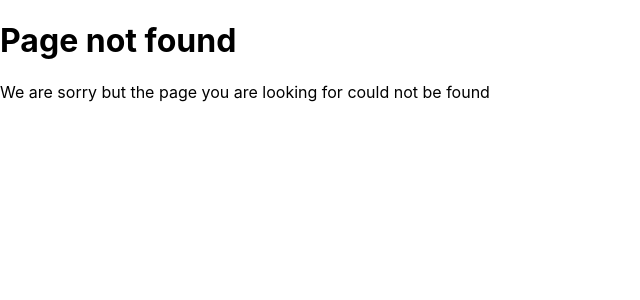
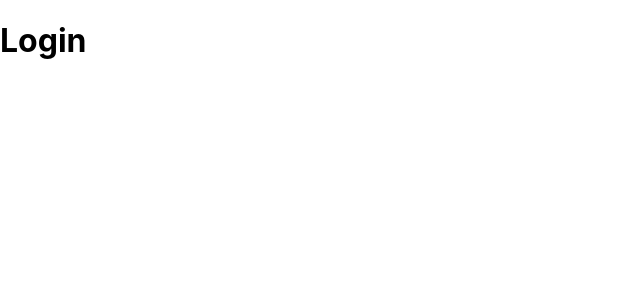
Before and after one commit to bci-innovation-labs/treepal-frontend, a React (Create React App) app: page /login in a window 1280 px wide. Before the commit this address had no page. Shown: the top 300 px of the page, without its empty margins (0-640 px from the left). Built offline with nearby package versions, Linux system fonts and the light colour scheme.

Commit message:
Added blank login and register pages.

```diff
--- a/src/components/indexComponent.js
+++ b/src/components/indexComponent.js
@@ -1,4 +1,5 @@
 import React, { Component } from "react";
+import { Link } from "react-router-dom";
 
 
 export default function IndexComponent(props) {
@@ -6,6 +7,8 @@ export default function IndexComponent(props) {
         <div>
             <h1>Welcome to TreePal!</h1>
             <p>This is an app which helps you track trees you are growing for your business or personal.</p>
+            <Link to="/register">Register</Link><br /><br />
+            <Link to="/login">Login</Link>
         </div>
     );
 }
--- /dev/null
+++ b/src/components/loginComponent.js
@@ -0,0 +1,10 @@
+import React, { Component } from "react";
+
+
+export default function LoginComponent(props) {
+    return (
+        <div>
+            <h1>Login</h1>
+        </div>
+    );
+}
--- /dev/null
+++ b/src/components/registerComponent.js
@@ -0,0 +1,10 @@
+import React, { Component } from "react";
+
+
+export default function RegisterComponent(props) {
+    return (
+        <div>
+            <h1>Register</h1>
+        </div>
+    );
+}
--- a/src/containers/appContainer.js
+++ b/src/containers/appContainer.js
@@ -3,6 +3,8 @@ import { BrowserRouter as Router, Route, withRouter, Switch, Link } from "react-
 
 import IndexContainer from "./indexContainer";
 import NotFound404Container from "./notFound404Container";
+import RegisterContainer from "./registerContainer";
+import LoginContainer from "./loginContainer";
 
 
 class AppContainer extends Component {
@@ -28,6 +30,8 @@ class AppContainer extends Component {
 
            <Switch>
                <Route path="/" exact component={IndexContainer} />
+               <Route path="/register" exact component={RegisterContainer} />
+               <Route path="/login" exact component={LoginContainer} />
                <Route component={NotFound404Container} />
            </Switch>
          </div>
--- /dev/null
+++ b/src/containers/loginContainer.js
@@ -0,0 +1,20 @@
+import React, { Component } from "react";
+
+import LoginComponent from "../components/loginComponent";
+
+
+export default class LoginContainer extends Component {
+    constructor(props) {
+        super(props);
+        this.state = {
+
+        };
+    }
+
+    render() {
+        return (
+            <LoginComponent
+            />
+        );
+    }
+}
--- /dev/null
+++ b/src/containers/registerContainer.js
@@ -0,0 +1,21 @@
+import React, { Component } from "react";
+
+import RegisterComponent from "../components/registerComponent";
+
+
+export default class RegisterContainer extends Component {
+    constructor(props) {
+        super(props);
+        this.state = {
+
+        }
+
+    }
+
+    render() {
+        return (
+            <RegisterComponent
+            />
+        );
+    }
+}
```
